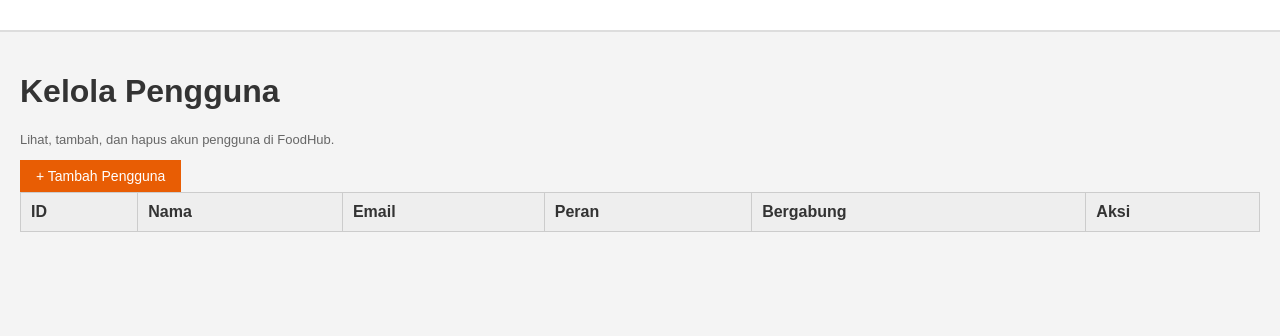
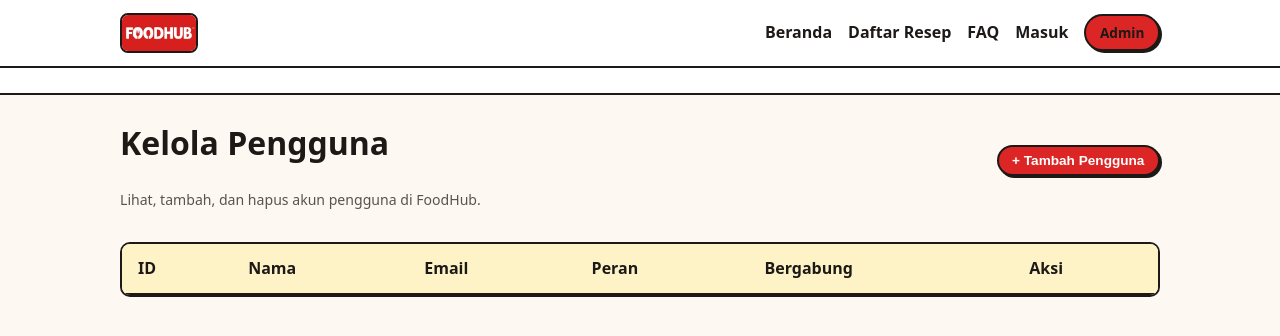
Before and after one commit to Krupip/FoodHub, a PHP site: page /admin/kelola-pengguna.html in a window 1280 px wide. Shown: the top 336 px of the page. Run offline with PHP 8.4, Linux system fonts and the light colour scheme; lists and menus that the app fills with data are empty.

Commit message:
Sesuaikan tampilan modern sederhana sesuai mockup Figma

```diff
--- a/frontend/css/style.css
+++ b/frontend/css/style.css
@@ -1,125 +1,194 @@
-/* CSS Sederhana FoodHub untuk Belajar Pemrograman Web */
+/* ==========================================================================
+   CSS FoodHub - Terinspirasi dari Mockup Figma (Modern Sederhana)
+   ========================================================================== */
+
+* { box-sizing: border-box; }
 
 body {
-  font-family: Arial, sans-serif;
-  background-color: #f4f4f4;
-  color: #333333;
   margin: 0;
-  padding: 0;
+  font: 16px/1.6 system-ui, sans-serif;
+  background: #fdf8f2; /* Latar krem hangat */
+  color: #1c1917;      /* Teks hitam espresso */
 }
 
-a {
-  color: #e85d04;
-  text-decoration: none;
+img { max-width: 100%; display: block; }
+a { color: #dc2626; text-decoration: none; font-weight: 600; }
+a:hover { text-decoration: underline; }
+[hidden] { display: none !important; }
+
+.container, .admin-konten {
+  width: min(1040px, 92%);
+  margin: 0 auto;
 }
 
-a:hover {
-  text-decoration: underline;
+.teks-redup, .kecil {
+  color: #57534e;
+  font-size: 0.88rem;
 }
 
-.container {
-  width: 90%;
-  max-width: 1000px;
-  margin: 20px auto;
+/* Header & Navigasi */
+#navigasi, #nav, #header-atas, #menu-samping {
+  background: #ffffff;
+  border-bottom: 2px solid #1c1917;
+  padding: 0.8rem 0;
 }
 
-.teks-redup {
-  color: #666666;
+.nav-wrap {
+  width: min(1040px, 92%);
+  margin: auto;
+  display: flex;
+  justify-content: space-between;
+  align-items: center;
+  gap: 1rem;
 }
 
-.kecil {
-  font-size: 13px;
+.brand img {
+  width: auto;
+  height: 40px;
+  border-radius: 8px;
+  border: 2px solid #1c1917;
+  object-fit: contain;
 }
 
-header {
-  background-color: #ffffff;
-  border-bottom: 2px solid #dddddd;
-  padding: 15px 20px;
+.nav-links {
+  display: flex;
+  flex-wrap: wrap;
+  align-items: center;
+  gap: 1rem;
 }
 
-footer {
-  background-color: #ffffff;
-  border-top: 1px solid #dddddd;
-  padding: 15px 20px;
-  text-align: center;
-  margin-top: 30px;
+.nav-links a {
+  text-decoration: none;
+  color: #1c1917;
+  font-weight: 600;
 }
 
+.nav-links a:hover {
+  color: #dc2626;
+}
+
+/* Tombol */
 .tombol, .btn {
   display: inline-block;
-  padding: 8px 16px;
-  background-color: #e85d04;
+  padding: 0.45rem 1rem;
+  border-radius: 99px;
+  border: 2px solid #1c1917;
+  background: #dc2626;
   color: #ffffff;
-  border: none;
+  font-weight: 600;
   cursor: pointer;
-  font-size: 14px;
+  text-decoration: none;
+  box-shadow: 2px 2px 0 #1c1917;
 }
 
 .tombol:hover, .btn:hover {
-  background-color: #c84b00;
+  background: #b91c1c;
 }
 
 .tombol.ghost, .btn.ghost {
-  background-color: #eeeeee;
-  color: #333333;
-  border: 1px solid #cccccc;
+  background: #ffffff;
+  color: #1c1917;
 }
 
-.panel, .formbox {
-  background-color: #ffffff;
-  border: 1px solid #cccccc;
-  padding: 20px;
-  margin-bottom: 20px;
+.tombol.kecil, .btn.sm {
+  padding: 0.35rem 0.85rem;
+  font-size: 0.85rem;
 }
 
-.kolom-input, .fld {
-  margin-bottom: 12px;
+/* Bagian Hero / Pencarian */
+.hero {
+  background: #fef3c7; /* Kuning hangat lembut */
+  border-bottom: 2px solid #1c1917;
+  padding: 2.5rem 0;
+  margin-bottom: 1.8rem;
+  text-align: center;
 }
 
-label {
-  display: block;
-  margin-bottom: 5px;
-  font-weight: bold;
+.searchbar {
+  display: flex;
+  gap: 0.6rem;
+  max-width: 520px;
+  margin: 1rem auto;
 }
 
-input, select, textarea {
+.searchbar input, input, select, textarea {
   width: 100%;
-  padding: 8px;
-  border: 1px solid #cccccc;
-  box-sizing: border-box;
+  padding: 0.55rem 0.9rem;
+  border: 2px solid #1c1917;
+  border-radius: 10px;
+  background: #ffffff;
+  font: inherit;
 }
 
-.kotak-error, .err {
-  background-color: #ffdddd;
-  color: #cc0000;
-  border: 1px solid #cc0000;
-  padding: 10px;
-  margin-bottom: 12px;
+/* Grid & Kartu Resep */
+.grid {
+  display: grid;
+  grid-template-columns: repeat(auto-fill, minmax(230px, 1fr));
+  gap: 1.2rem;
+  margin-top: 1rem;
 }
 
-.admin-konten {
-  padding: 20px;
+.card {
+  display: flex;
+  flex-direction: column;
+  background: #ffffff;
+  border: 2px solid #1c1917;
+  border-radius: 12px;
+  overflow: hidden;
+  text-decoration: none;
+  color: inherit;
+  box-shadow: 4px 4px 0 #1c1917;
 }
 
-.baris {
-  background-color: #ffffff;
-  border: 1px solid #cccccc;
-  padding: 12px;
-  margin-bottom: 10px;
+.card:hover {
+  transform: translate(-2px, -2px);
+  box-shadow: 6px 6px 0 #1c1917;
 }
 
-table {
+.card img {
   width: 100%;
-  border-collapse: collapse;
-  background-color: #ffffff;
+  height: 165px;
+  object-fit: cover;
+  border-bottom: 2px solid #1c1917;
 }
 
-th, td {
-  border: 1px solid #cccccc;
-  padding: 10px;
-  text-align: left;
+.card-body {
+  padding: 0.9rem;
 }
 
-th {
-  background-color: #eeeeee;
+.card-body h3 {
+  margin: 0 0 0.3rem;
+  font-size: 1.05rem;
 }
+
+/* Panel, Form, & Tabel */
+.panel, .formbox {
+  background: #ffffff;
+  border: 2px solid #1c1917;
+  border-radius: 12px;
+  padding: 1.25rem;
+  margin-bottom: 1.2rem;
+  box-shadow: 4px 4px 0 #1c1917;
+}
+
+.auth { max-width: 440px; margin: 2.5rem auto; }
+.kolom-input { display: flex; flex-direction: column; gap: 0.35rem; margin-bottom: 0.9rem; }
+.centang { flex-direction: row; align-items: center; gap: 0.5rem; }
+.kotak-error { background: #fee2e2; color: #dc2626; border: 2px solid #dc2626; padding: 0.7rem; border-radius: 8px; margin-bottom: 0.9rem; }
+.kepala-bagian { display: flex; flex-wrap: wrap; justify-content: space-between; align-items: center; gap: 0.6rem; margin-bottom: 1rem; }
+.kotak-statistik { display: grid; grid-template-columns: repeat(auto-fit, minmax(150px, 1fr)); gap: 0.9rem; margin-bottom: 1.2rem; }
+.baris { display: flex; justify-content: space-between; align-items: center; background: #ffffff; border: 2px solid #1c1917; padding: 0.9rem 1rem; border-radius: 10px; margin-bottom: 0.7rem; }
+.wadah-tabel { background: #ffffff; border: 2px solid #1c1917; border-radius: 10px; overflow-x: auto; }
+table { width: 100%; border-collapse: collapse; }
+th, td { padding: 0.75rem 1rem; text-align: left; border-bottom: 1px solid #e7e5e4; }
+th { background: #fef3c7; border-bottom: 2px solid #1c1917; }
+
+/* Footer Gelap Espresso */
+#kaki-halaman, #foot {
+  background: #1c1917;
+  color: #f5f5f4;
+  text-align: center;
+  padding: 1.5rem 0;
+  margin-top: 3rem;
+  font-size: 0.9rem;
+}
--- a/frontend/js/main.js
+++ b/frontend/js/main.js
@@ -1,106 +1,189 @@
-// JavaScript Sederhana FoodHub untuk Belajar Pemrograman Web
+// ==========================================================================
+// JavaScript Utama FoodHub (~150 baris, sederhana & mudah dipelajari)
+// ==========================================================================
 
-// 1. Fungsi untuk menampilkan menu navigasi di bagian atas
-function tampilkanNavigasi() {
-  var tempatNav = document.getElementById("navigasi");
-  if (!tempatNav) {
-    tempatNav = document.getElementById("nav");
-  }
-  if (!tempatNav) {
-    return;
+// 1. Data contoh resep beserta gambar dari folder img/
+var daftarResep = [
+  { id: 1, nama: "Rendang Daging", kategori: "Makanan Berat", waktu: "120 menit", foto: "img/rendang.jpg" },
+  { id: 2, nama: "Soto Lamongan", kategori: "Makanan Berat", waktu: "45 menit", foto: "img/soto-lamongan.jpg" },
+  { id: 3, nama: "Gado-Gado", kategori: "Sehat", waktu: "25 menit", foto: "img/gado-gado.jpg" },
+  { id: 4, nama: "Nasi Liwet", kategori: "Makanan Berat", waktu: "40 menit", foto: "img/nasi-liwet.jpg" },
+  { id: 5, nama: "Pempek Palembang", kategori: "Cepat", waktu: "35 menit", foto: "img/pempek.jpg" },
+  { id: 6, nama: "Es Cendol", kategori: "Minuman", waktu: "20 menit", foto: "img/es-cendol.jpg" }
+];
+
+// 2. Fungsi menentukan awalan path folder (kosong untuk frontend/, "../" untuk admin/)
+function ambilRoot() {
+  return document.body.getAttribute("data-root") || "";
 }
 
-  tempatNav.innerHTML =
-    '<a href="index.html"><b>FoodHub</b></a> | ' +
-    '<a href="index.html">Beranda</a> | ' +
-    '<a href="daftar-resep.html">Daftar Resep</a> | ' +
-    '<a href="faq.html">FAQ</a> | ' +
-    '<a href="masuk.html">Masuk</a>';
+// 3. Fungsi menampilkan Header & Navigasi beserta logo FoodHub
+function tampilkanNavigasi() {
+  var nav = document.getElementById("navigasi") || document.getElementById("nav") || document.getElementById("header-atas");
+  if (!nav) return;
+
+  var root = ambilRoot();
+  nav.innerHTML =
+    '<div class="nav-wrap">' +
+      '<a class="brand" href="' + root + 'index.html">' +
+        '<img src="' + root + 'img/logo-foodhub.jpg" alt="Logo FoodHub">' +
+      '</a>' +
+      '<div class="nav-links">' +
+        '<a href="' + root + 'index.html">Beranda</a>' +
+        '<a href="' + root + 'daftar-resep.html">Daftar Resep</a>' +
+        '<a href="' + root + 'faq.html">FAQ</a>' +
+        '<a href="' + root + 'masuk.html">Masuk</a>' +
+        '<a class="tombol kecil" href="' + root + 'admin/dasbor.html">Admin</a>' +
+      '</div>' +
+    '</div>';
 }
 
-// 2. Fungsi untuk menampilkan bagian bawah (footer)
+// 4. Fungsi menampilkan Footer di bagian bawah halaman
 function tampilkanFooter() {
-  var tempatFooter = document.getElementById("kaki-halaman");
-  if (!tempatFooter) {
-    tempatFooter = document.getElementById("foot");
-  }
-  if (!tempatFooter) {
-    return;
+  var foot = document.getElementById("kaki-halaman") || document.getElementById("foot");
+  if (!foot) return;
+  foot.innerHTML = "<p>FoodHub &copy; 2026 - Pradita University</p>";
 }
 
-  tempatFooter.innerHTML = "<p>Tugas Pemrograman Web - FoodHub &copy; 2026</p>";
+// 5. Fungsi menampilkan kartu resep bergambar ke dalam wadah grid
+function tampilkanKartuResep(wadahId, data) {
+  var wadah = document.getElementById(wadahId);
+  if (!wadah) return;
+
+  var html = "";
+  for (var i = 0; i < data.length; i++) {
+    var r = data[i];
+    html +=
+      '<a class="card" href="detail-resep.html?id=' + r.id + '">' +
+        '<img src="' + r.foto + '" alt="' + r.nama + '">' +
+        '<div class="card-body">' +
+          '<h3>' + r.nama + '</h3>' +
+          '<p class="teks-redup kecil">' + r.kategori + ' &bull; ' + r.waktu + '</p>' +
+        '</div>' +
+      '</a>';
+  }
+  wadah.innerHTML = html;
 }
 
-// 3. Fungsi untuk mengecek form pendaftaran di halaman daftar.html
-function aturFormDaftar() {
-  var formDaftar = document.getElementById("form-daftar");
-  if (!formDaftar) {
-    return;
+// 6. Fungsi pencarian sederhana di halaman Beranda
+function aturPencarianBeranda() {
+  var form = document.getElementById("heroForm");
+  if (!form) return;
+
+  form.addEventListener("submit", function (event) {
+    event.preventDefault();
+    var kata = document.getElementById("q").value.toLowerCase();
+    var hasil = daftarResep.filter(function (item) {
+      return item.nama.toLowerCase().indexOf(kata) !== -1;
+    });
+    tampilkanKartuResep("pop", hasil);
+  });
 }
 
+// 7. Fungsi validasi form Daftar & Masuk
+function aturFormAuth() {
+  var formDaftar = document.getElementById("form-daftar");
+  if (formDaftar) {
     formDaftar.addEventListener("submit", function (event) {
       event.preventDefault();
-
       var nama = document.getElementById("daftar-nama").value;
       var email = document.getElementById("daftar-email").value;
       var sandi = document.getElementById("daftar-sandi").value;
       var konfirmasi = document.getElementById("daftar-konfirmasi-sandi").value;
-    var kotakError = document.getElementById("pesan-error");
+      var err = document.getElementById("pesan-error");
 
       if (nama === "" || email === "" || sandi.length < 8) {
-      kotakError.hidden = false;
-      kotakError.textContent = "Nama, email, dan sandi (minimal 8 karakter) harus diisi!";
+        err.hidden = false;
+        err.textContent = "Nama, email, dan sandi (min. 8 karakter) wajib diisi!";
         return;
       }
-
       if (sandi !== konfirmasi) {
-      kotakError.hidden = false;
-      kotakError.textContent = "Kata sandi dan konfirmasi tidak sama!";
+        err.hidden = false;
+        err.textContent = "Konfirmasi kata sandi tidak cocok!";
         return;
       }
-
-    kotakError.hidden = true;
-    alert("Pendaftaran berhasil! Selamat datang, " + nama);
+      err.hidden = true;
+      alert("Akun berhasil didaftarkan untuk: " + nama);
     });
   }
 
-// 4. Fungsi untuk membuka dan menutup form di halaman Admin
-function aturFormAdmin() {
-  var tombolTambahResep = document.getElementById("btnTambahResep");
-  var panelResep = document.getElementById("recipePanel");
-  var tombolBatalResep = document.getElementById("formCancel");
+  var formMasuk = document.getElementById("lf");
+  if (formMasuk) {
+    formMasuk.addEventListener("submit", function (event) {
+      event.preventDefault();
+      var email = document.getElementById("em").value;
+      var sandi = document.getElementById("pw").value;
+      var err = document.getElementById("er");
 
-  if (tombolTambahResep && panelResep) {
-    tombolTambahResep.addEventListener("click", function () {
-      panelResep.hidden = false;
-    });
+      if (email === "" || sandi === "") {
+        err.hidden = false;
+        err.textContent = "Email dan kata sandi tidak boleh kosong!";
+        return;
       }
-  if (tombolBatalResep && panelResep) {
-    tombolBatalResep.addEventListener("click", function () {
-      panelResep.hidden = true;
-    });
-  }
-
-  var tombolTambahPengguna = document.getElementById("btnTambahPengguna");
-  var panelPengguna = document.getElementById("userPanel");
-  var tombolBatalPengguna = document.getElementById("userCancel");
-
-  if (tombolTambahPengguna && panelPengguna) {
-    tombolTambahPengguna.addEventListener("click", function () {
-      panelPengguna.hidden = false;
-    });
-  }
-  if (tombolBatalPengguna && panelPengguna) {
-    tombolBatalPengguna.addEventListener("click", function () {
-      panelPengguna.hidden = true;
+      err.hidden = true;
+      alert("Selamat datang kembali, " + email);
     });
   }
 }
 
-// 5. Jalankan semua fungsi saat halaman selesai dibuka
+// 8. Fungsi buka/tutup form di halaman Admin (Kelola Resep & Pengguna)
+function aturHalamanAdmin() {
+  var btnResep = document.getElementById("btnTambahResep");
+  var panelResep = document.getElementById("recipePanel");
+  var batalResep = document.getElementById("formCancel");
+
+  if (btnResep && panelResep) {
+    btnResep.addEventListener("click", function () { panelResep.hidden = false; });
+  }
+  if (batalResep && panelResep) {
+    batalResep.addEventListener("click", function () { panelResep.hidden = true; });
+  }
+
+  var btnUser = document.getElementById("btnTambahPengguna");
+  var panelUser = document.getElementById("userPanel");
+  var batalUser = document.getElementById("userCancel");
+
+  if (btnUser && panelUser) {
+    btnUser.addEventListener("click", function () { panelUser.hidden = false; });
+  }
+  if (batalUser && panelUser) {
+    batalUser.addEventListener("click", function () { panelUser.hidden = true; });
+  }
+}
+
+// 9. Fungsi menampilkan detail resep saat kartu diklik (detail-resep.html)
+function aturDetailResep() {
+  var judul = document.querySelector("h1");
+  if (!judul || window.location.pathname.indexOf("detail-resep.html") === -1) return;
+
+  var params = new URLSearchParams(window.location.search);
+  var id = Number(params.get("id")) || 1;
+  var resep = daftarResep[0];
+  for (var i = 0; i < daftarResep.length; i++) {
+    if (daftarResep[i].id === id) resep = daftarResep[i];
+  }
+
+  var main = document.querySelector("main");
+  if (main) {
+    main.innerHTML =
+      '<div class="container" style="margin-top:1.5rem;">' +
+        '<div class="panel">' +
+          '<img src="' + resep.foto + '" alt="' + resep.nama + '" style="width:100%;max-height:360px;object-fit:cover;border-radius:8px;border:2px solid #1c1917;margin-bottom:1rem;">' +
+          '<h1>' + resep.nama + '</h1>' +
+          '<p class="teks-redup">' + resep.kategori + ' &bull; ' + resep.waktu + '</p>' +
+          '<p style="margin-top:1rem;"><a class="tombol ghost" href="index.html">&larr; Kembali ke Beranda</a></p>' +
+        '</div>' +
+      '</div>';
+  }
+}
+
+// 10. Jalankan semua fungsi saat halaman selesai dimuat
 document.addEventListener("DOMContentLoaded", function () {
   tampilkanNavigasi();
   tampilkanFooter();
-  aturFormDaftar();
-  aturFormAdmin();
+  tampilkanKartuResep("pop", daftarResep);
+  aturPencarianBeranda();
+  aturFormAuth();
+  aturHalamanAdmin();
+  aturDetailResep();
 });
```
Lines whose indentation alone changed are shown as unchanged.
